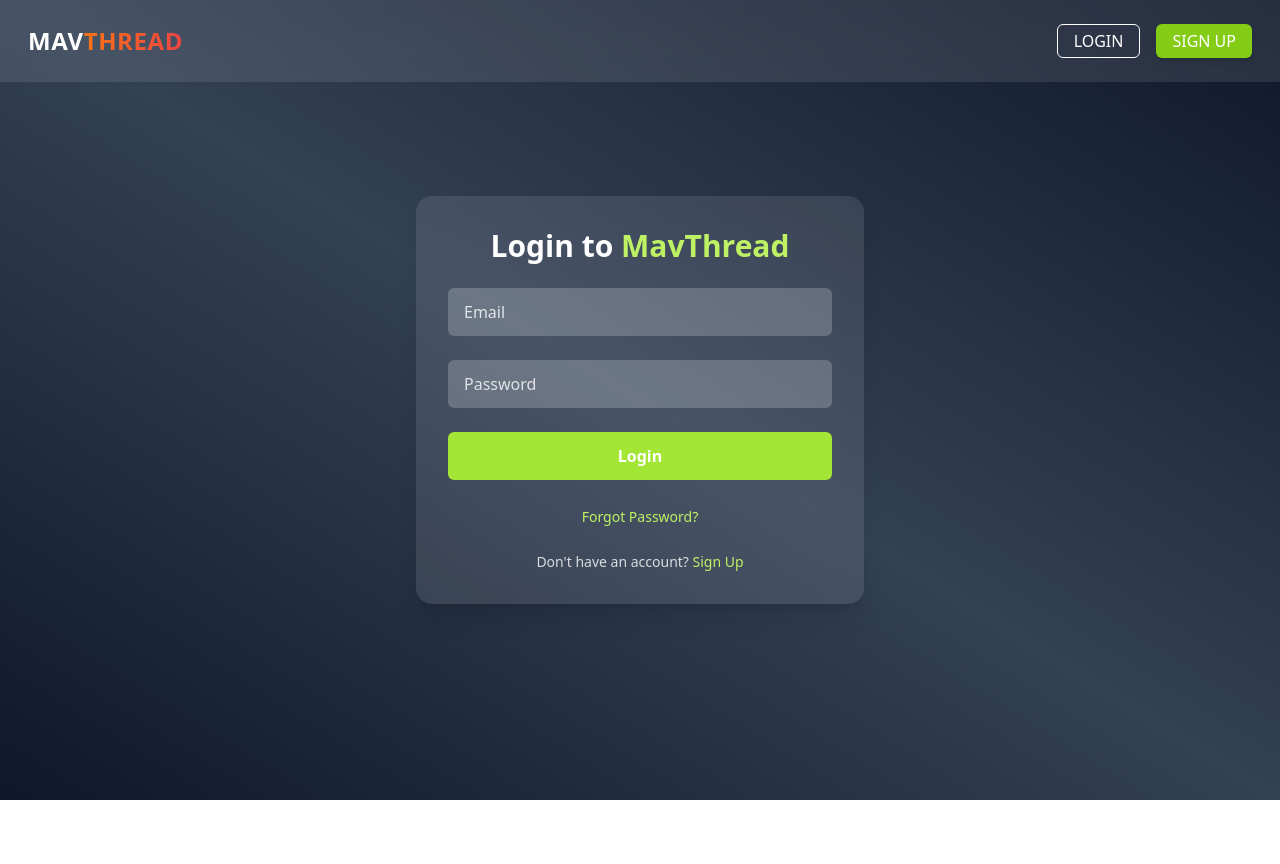
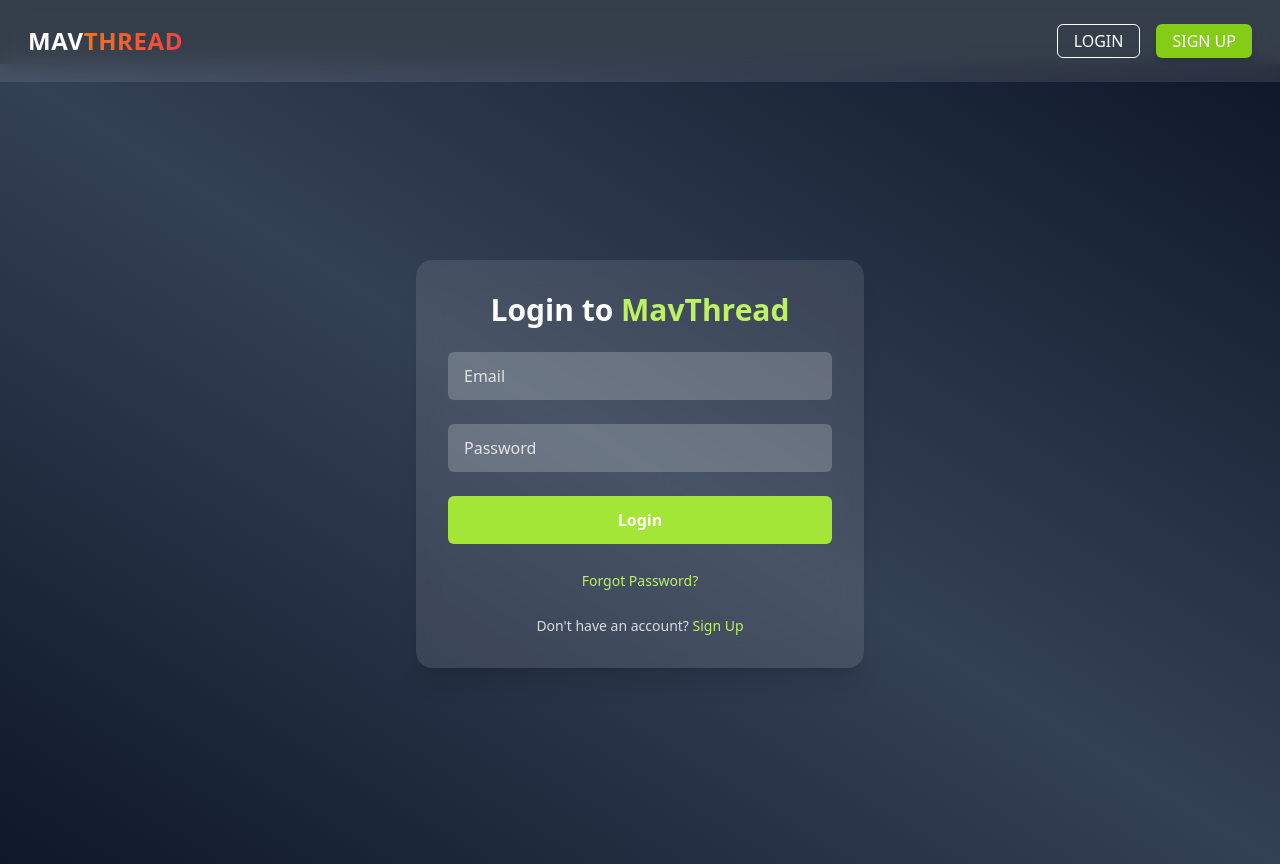
Before and after one commit to Saugat1017/MavThread, a React (Vite) app in the folder frontend/: page /login in a window 1280 px wide. Before the commit the page ends 800 px from the top, so only its background shows below. Built offline with nearby package versions, Linux system fonts and the light colour scheme.

Commit message:
Thread Page Layout

```diff
--- a/frontend/package.json
+++ b/frontend/package.json
@@ -10,6 +10,7 @@
     "preview": "vite preview"
   },
   "dependencies": {
+    "@heroicons/react": "^1.0.6",
     "react": "^19.1.0",
     "react-dom": "^19.1.0",
     "react-router-dom": "^7.6.3",
--- a/frontend/src/App.jsx
+++ b/frontend/src/App.jsx
@@ -5,6 +5,7 @@ import Layout from './components/Layout'
 import HomePage from './pages/Home'
 import Signup from './pages/SignUp'
 import Login from './pages/Login'
+import Threads from './pages/Threads'
 
 
 export default function App() {
@@ -14,6 +15,7 @@ export default function App() {
         <Route path="/" element={<HomePage />} />
         <Route path="/signup" element={<Signup />} />
         <Route path="/login" element={<Login />} />
+        <Route path="/threads" element={<Threads />} />
 
       </Route>
     </Routes>
--- a/frontend/src/components/Header/Header.jsx
+++ b/frontend/src/components/Header/Header.jsx
@@ -12,11 +12,15 @@ export default function Header() {
     navigate("/signup")
   }
 
+  const handleLogoClick = () => {
+    navigate("/")
+  }
+
   return (
     <header className="fixed top-0 left-0 w-full backdrop-blur-md bg-white/10 z-50 p-3">
       <div className="max-w-7xl mx-auto px-4 py-3 flex items-center justify-between">
         {/* Logo */}
-        <h1 className="text-2xl font-extrabold tracking-wide">
+        <h1 className="text-2xl font-extrabold tracking-wide cursor-pointer" onClick={handleLogoClick}>
           <span className="text-white">MAV</span>
           <span className="bg-gradient-to-r from-orange-500 to-red-500 text-transparent bg-clip-text">THREAD</span>
         </h1>
--- a/frontend/src/components/Layout.jsx
+++ b/frontend/src/components/Layout.jsx
@@ -5,11 +5,11 @@ import Header from './Header/Header'
 const Layout = () => {
   return (
     <div className="flex flex-col min-h-screen">
-      <header>
+      <header className='fixed top-0 left-0 right-0 z-50'>
         <Header />
       </header>
 
-      <main className="flex-1">
+      <main className="flex-1 pt-16">
         <Outlet />
       </main>
     </div>
@@ -17,3 +17,42 @@ const Layout = () => {
 }
 
 export default Layout
+
+// ==============================================Alternate Layout==============================================
+// // src/components/Layout.jsx
+// import React from 'react'
+// import { Outlet } from 'react-router-dom'
+// import Header from './Header/Header'
+// import BottomNav from './BottomNav'
+
+// export default function Layout() {
+//   return (
+//     // 1) h-screen + overflow-hidden locks the browser window
+//     // 2) bg-gray-900 makes sure root is dark
+//     <div className="h-screen flex flex-col overflow-hidden bg-gray-900">
+
+//       {/* Fixed Header (solid bg + high z-index) */}
+//       <header className="fixed top-0 left-0 right-0 z-50 bg-gray-800">
+//         <Header />
+//       </header>
+
+//       {/* Scrollable Content */}
+//       <main
+//         className="
+//           flex-1
+//           pt-16 pb-16      /* push below header & above footer */
+//           overflow-y-auto  /* only this pane scrolls */
+//           bg-gray-900      /* same dark bg */
+//           overscroll-none  /* no bounce-through overscroll */
+//         "
+//       >
+//         <Outlet />
+//       </main>
+
+//       {/* Fixed Bottom Navigation */}
+//       <footer className="fixed bottom-0 left-0 right-0 z-50 bg-gray-800">
+//         <BottomNav />
+//       </footer>
+//     </div>
+//   )
+// }
--- a/frontend/src/index.css
+++ b/frontend/src/index.css
@@ -1,3 +1,8 @@
 @tailwind base;
 @tailwind components;
 @tailwind utilities;
+
+
+html, body, #root {
+  @apply bg-gray-800;
+}
--- a/frontend/src/pages/Login.jsx
+++ b/frontend/src/pages/Login.jsx
@@ -30,7 +30,7 @@ export default function Login() {
       const result = await res.json()
       console.log('Login success:', result)
       alert('Login successful!')
-      navigate('/dashboard') // Redirect to dashboard or home after login
+      navigate('/threads') // Redirect to threads after login
     } catch (error) {
       console.error('LOGIN ERROR:', error)
       alert('An error occurred during login.')
```
Also changed, not shown: 1 other file (tests, documents, lock files or other folders).
